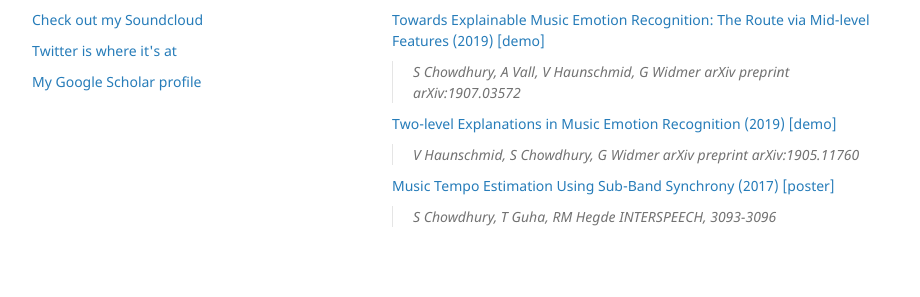
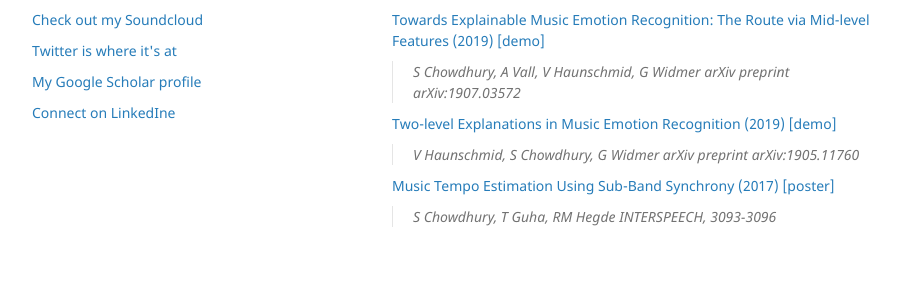
Before and after one commit to shreyanc/shreyanc.github.io, a Jekyll site: the page built from index.md, in a window 1280 px wide. Shown: the part 489-786 px from the top of the page, without its empty margins (178-1098 px from the left). Built offline with Jekyll 4.4.1, drawn with Linux system fonts in a browser that asks for light colours; our own code applies the rules of GitHub Pages for plain Markdown files.

Commit message:
Update default.html

```diff
--- a/_layouts/default.html
+++ b/_layouts/default.html
@@ -43,6 +43,7 @@
         <p class="view"><a href="https://soundcloud.com/shreyan-chowdhury">Check out my Soundcloud</a></p>
         <p class="view"><a href="https://twitter.com/shreyan_ch">Twitter is where it's at</a></p>
         <p class="view"><a href="https://scholar.google.at/citations?user=WGjp-vYAAAAJ&hl=en">My Google Scholar profile</a></p>
+        <p class="view"><a href="https://www.linkedin.com/in/shreyan-chowdhury/">Connect on LinkedIne</a></p>
 
 
         {% endif %}
```
